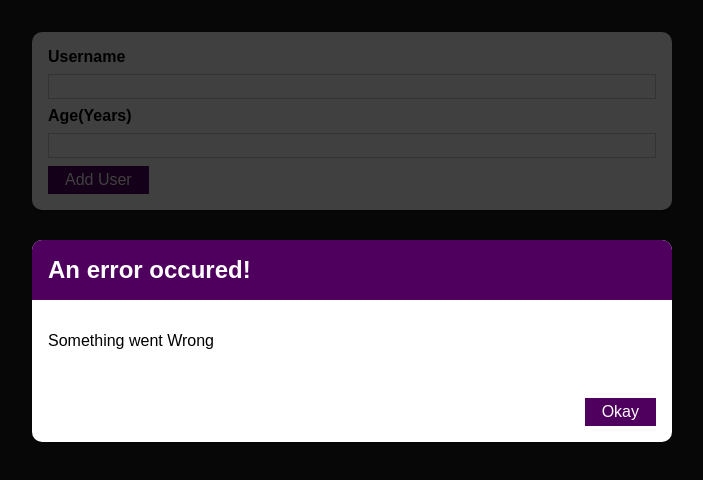
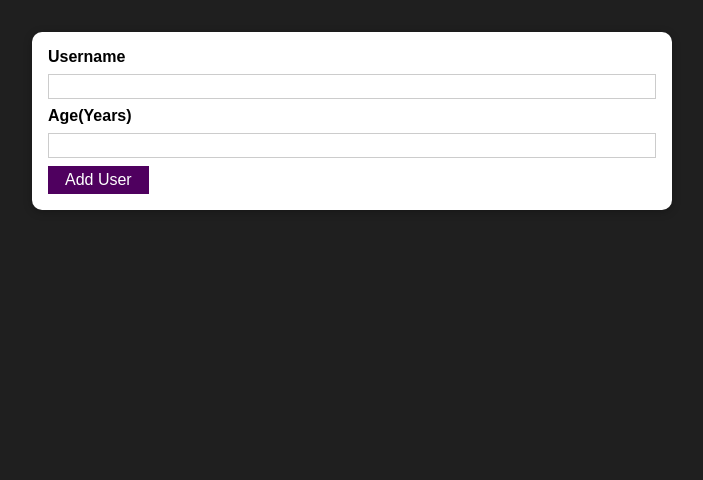
Before and after one commit to AdityaSingh18/React-Project, a React (Create React App) app: page / in a window 1280 px wide. Shown: the top 480 px of the page, without its empty margins (288-991 px from the left). Built offline with nearby package versions, Linux system fonts and the light colour scheme.

Commit message:
Managing the Error State

```diff
--- a/src/components/UI/ErrorModal.js
+++ b/src/components/UI/ErrorModal.js
@@ -3,7 +3,7 @@
 import classes from './ErrorModal.module.css'
 const ErrorModal = (props) => {
   return (
-    <div className={classes.backdrop}>
+    <div className={classes.backdrop} onClick={props.onConfirm}>
     <Card className={classes.modal}>
       <header className={classes.header}>
         <h2>{props.title}</h2>
@@ -13,7 +13,7 @@
       </div>
 
       <footer className={classes.actions}>
-        <Button>Okay</Button>
+        <Button onClick={props.onConfirm}>Okay</Button>
       </footer>
     </Card>
     </div>
--- a/src/components/Users/AddUser.js
+++ b/src/components/Users/AddUser.js
@@ -9,14 +9,24 @@
 const AddUser = (props) => {
   const [enteredUsername, setEnteredUsername] = useState("");
   const [enteredAge, setEnteredAge] = useState("");
+  const [error,setError]=useState();
 
   const addUserHandler = (event) => {
     event.preventDefault();
     if (enteredUsername.trim().length === 0 || enteredAge.trim().length === 0) {
+
+      setError({
+        title:'Invalid input',
+        message: 'Please enter a valid name and age (non-empty values)'
+      })
       return;
     }
 
     if (+enteredAge < 1) {
+      setError({
+        title:'Invalid Age',
+        message: 'Please enter a age (Age>0)'
+      })
       return;
     }
     props.onAddUser(enteredUsername,enteredAge)
@@ -32,9 +42,15 @@
   const ageChangeHandler = (event) => {
     setEnteredAge(event.target.value);
   };
+
+const errorHandler = ()=>{
+
+  setError(null)
+}
+
   return (
 <div>
-    <ErrorModal title='An error occured!' message='Something went Wrong'/>
+   {error && <ErrorModal title={error.title} message={error.message} onConfirm={errorHandler}/>}
     <Card className={classes.input}>
       <form onSubmit={addUserHandler}>
         <label htmlFor="username">Username</label>
```
